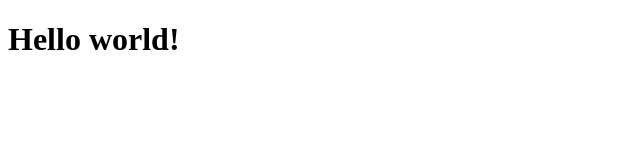
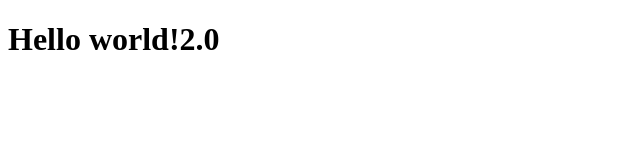
Before and after one commit to Mordred8874/New, a plain HTML site: page index.html in a window 1280 px wide. Shown: the full height of the page, 0-640 px from the left. Drawn offline with Linux system fonts and the light colour scheme.

Commit message:
changes 2.0

```diff
--- a/index.html
+++ b/index.html
@@ -8,7 +8,7 @@
 </head>
 <body>
     <h1>
-        Hello world!
+        Hello world!2.0
     </h1>
 </body>
 </html>
```
